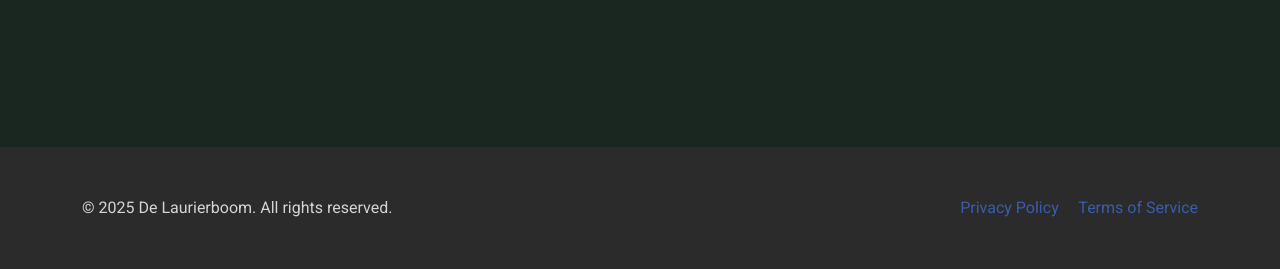
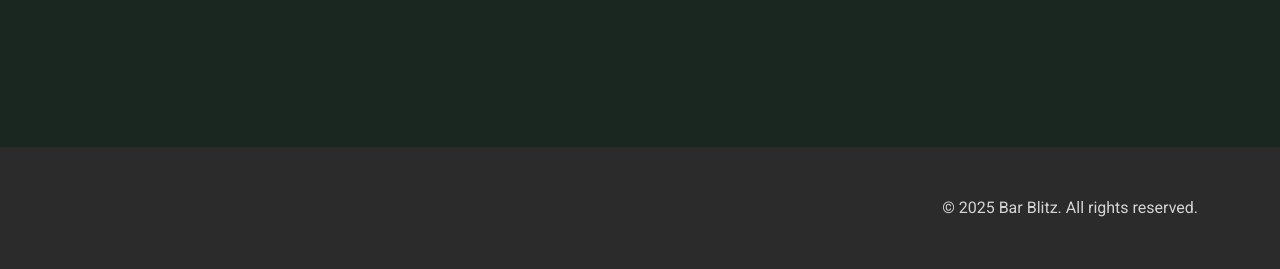
Before and after one commit to svdl1185/laurierboom, a Django app: page / in a window 1280 px wide. Shown: the part 531-800 px from the top of the page. Run offline with Django 5.2, Linux system fonts and the light colour scheme; data that the repository does not hold is empty.

Commit message:
home update

```diff
--- a/chess/templates/chess/base.html
+++ b/chess/templates/chess/base.html
@@ -15,7 +15,7 @@
 
     <meta charset="UTF-8">
     <meta name="viewport" content="width=device-width, initial-scale=1.0">
-    <title>{% block title %}De Laurierboom Chess{% endblock %}</title>
+    <title>{% block title %}Bar Blitz{% endblock %}</title>
     <link href="https://cdn.jsdelivr.net/npm/bootstrap@5.3.0/dist/css/bootstrap.min.css" rel="stylesheet">
     <link rel="stylesheet" href="https://cdnjs.cloudflare.com/ajax/libs/font-awesome/6.0.0/css/all.min.css">
     <link rel="preconnect" href="https://fonts.googleapis.com">
@@ -103,12 +103,8 @@
     <footer class="footer py-5">
         <div class="container">
             <div class="row">
-                <div class="col-md-6">
-                    <p class="mb-md-0">&copy; {% now "Y" %} De Laurierboom. All rights reserved.</p>
-                </div>
-                <div class="col-md-6 text-md-end">
-                    <a href="#" class="text-decoration-none me-3">Privacy Policy</a>
-                    <a href="#" class="text-decoration-none">Terms of Service</a>
+                <div class="col-md-12 text-md-end">
+                    <p class="mb-md-0">&copy; {% now "Y" %} Bar Blitz. All rights reserved.</p>
                 </div>
             </div>
         </div>
```
